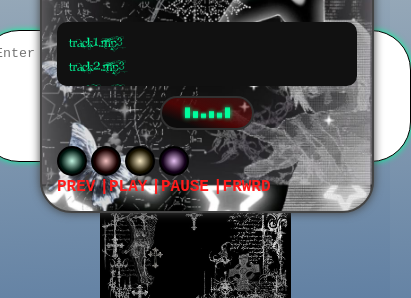
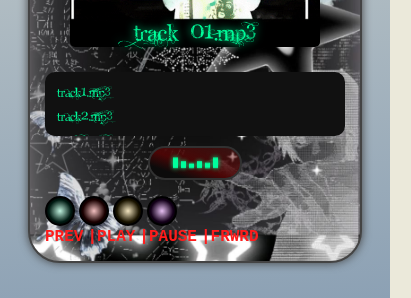
Before and after one commit to jesusA01/Website-testing-y2k, a plain HTML site: page index.html in a window 390 px wide. Shown: the part 546-844 px from the top of the page, 411 px wide, since content can reach past the window. Drawn offline with Linux system fonts and the light colour scheme; a script that the page names is missing; files whose address does not match are found by name.

Commit message:
finished mobile phones scaling

```diff
--- a/style.css
+++ b/style.css
@@ -28,6 +28,7 @@
     background-size: contain;
     background-repeat: repeat;
     background-color: #00ff9c;
+
 }
 
 .guestbook img {
@@ -330,23 +331,30 @@
     }
 }
 
-/* @media (max-width: 768px) {
+@media screen and (max-width: 600px) {
     .winamp {
         width: 300px;
-        fix to top top: 300px;
+        top: 300px;
         left: 0;
         right: 0;
         z-index: 1000;
+        margin: 0 auto;
+
     }
 
     .guestbook {
         width: 300px;
-        top: 900px;
-        margin-top: 220px;
+        margin-top: 160%;
+        text-align: center;
+    }
 
-        height of MP3 player+some padding #message-section {
-            max-height: calc(100vh - 220px);
-            fit under fixed MP3 player overflow-y: auto;
+    .guestbook textarea {
+        width: 80%;
+    }
 
-        }
-    } */
+    #message-section {
+        width: 85%;
+        height: 43%;
+        font-size: 85%;
+    }
+}
```
